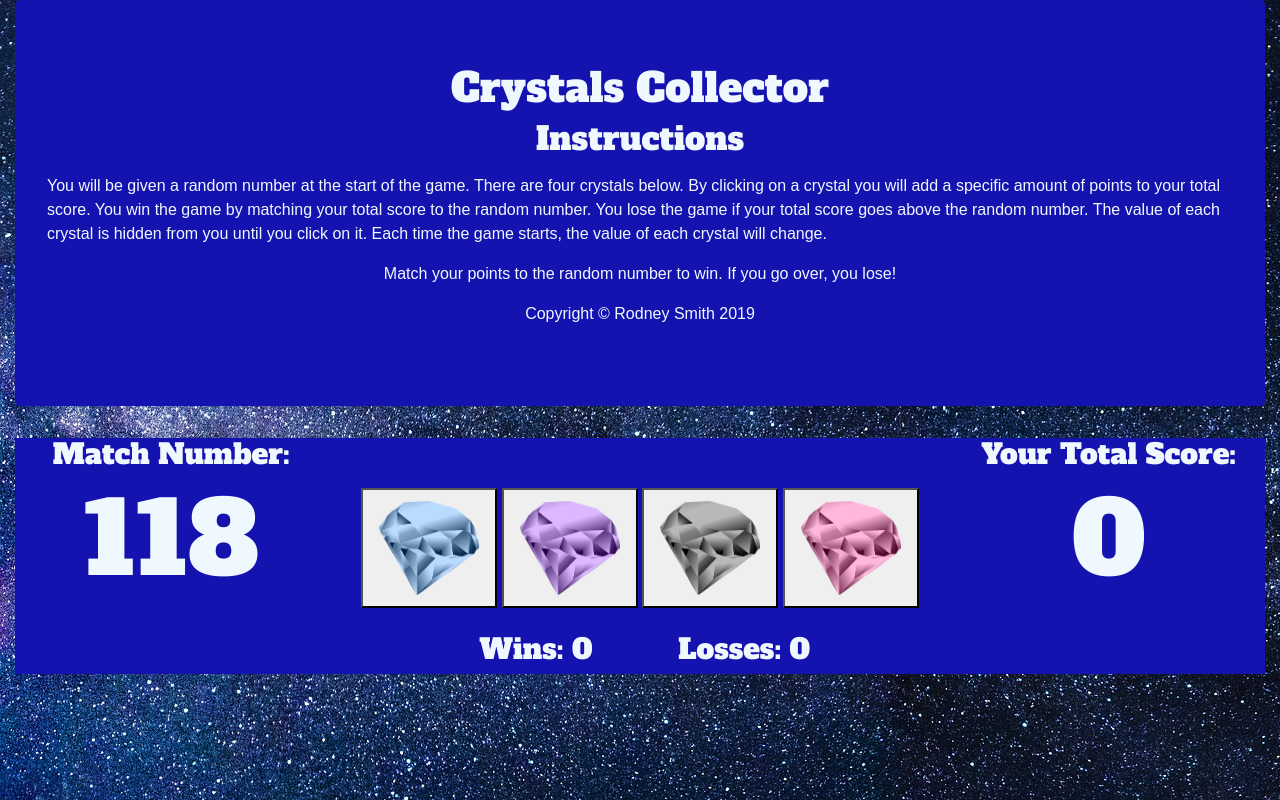
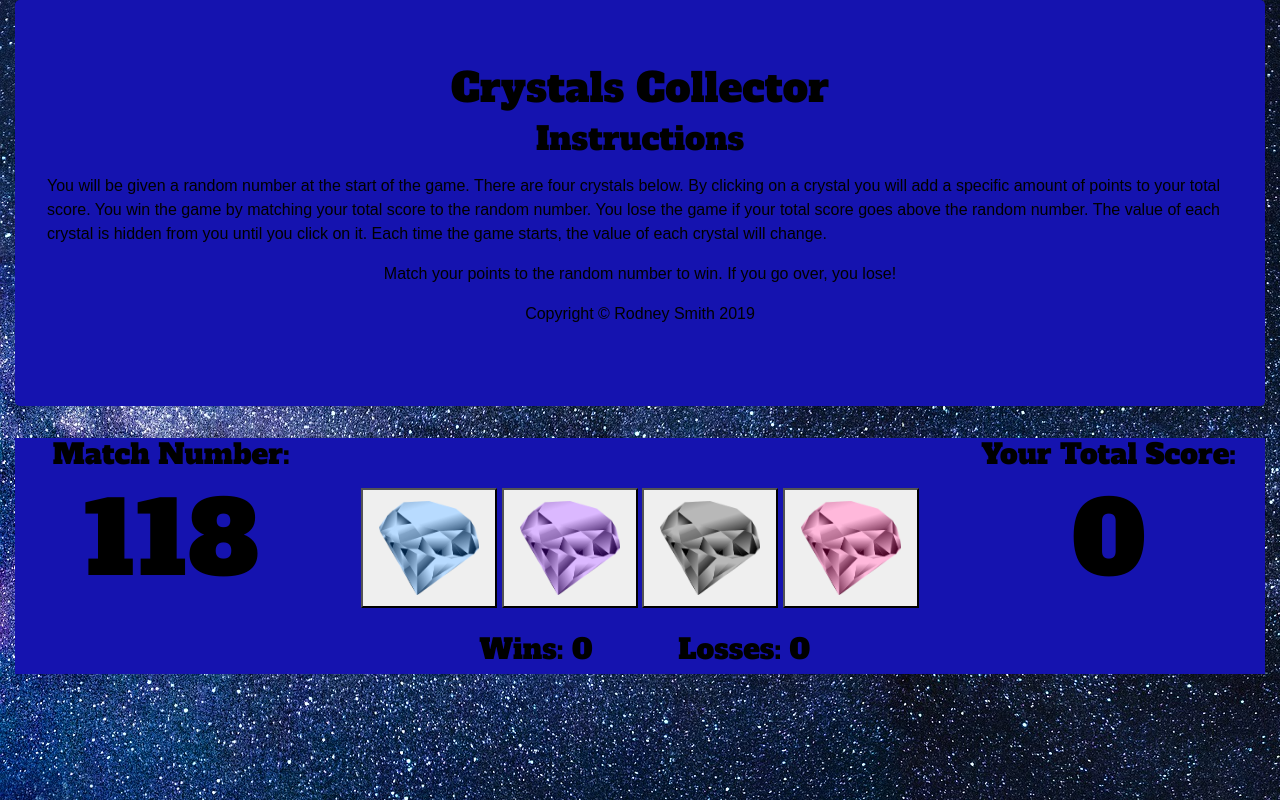
Before and after one commit to smit239/Crystal_Collector_Game, a plain HTML site: page index.html in a window 1280 px wide. Drawn offline with nearby package versions, Linux system fonts and the light colour scheme; a web font is replaced by a local one.

Commit message:
revision 13

```diff
--- a/assets/css/style.css
+++ b/assets/css/style.css
@@ -11,7 +11,7 @@ body {
 
 .jumbotron {
 	background-color: #1513af;
-	/*background-image: url("/assets/images/diamond-3.png");*/
+	/*background-image: url("../images/diamond-3.png");*/
 	color: white;
 
 }
@@ -29,8 +29,6 @@ body {
 }*/
 
 #buttonSection {
-
-	/*background-color: yellow;*/
 	padding: 0px;
 	padding-top: 50px;
 	padding-bottom: 25px;
@@ -39,13 +37,13 @@ body {
 /* Fonts */
 h1, h2, h3 {
 	font-family: 'Alfa Slab One', cursive;
-	color: aliceblue;
+	color: black;
 
 }
 
 p {
 	font-family: 'Ek Mukta', sans-serif;
-	color:aliceblue;
+	color:black;
 }
 
 .numberBox {
```
